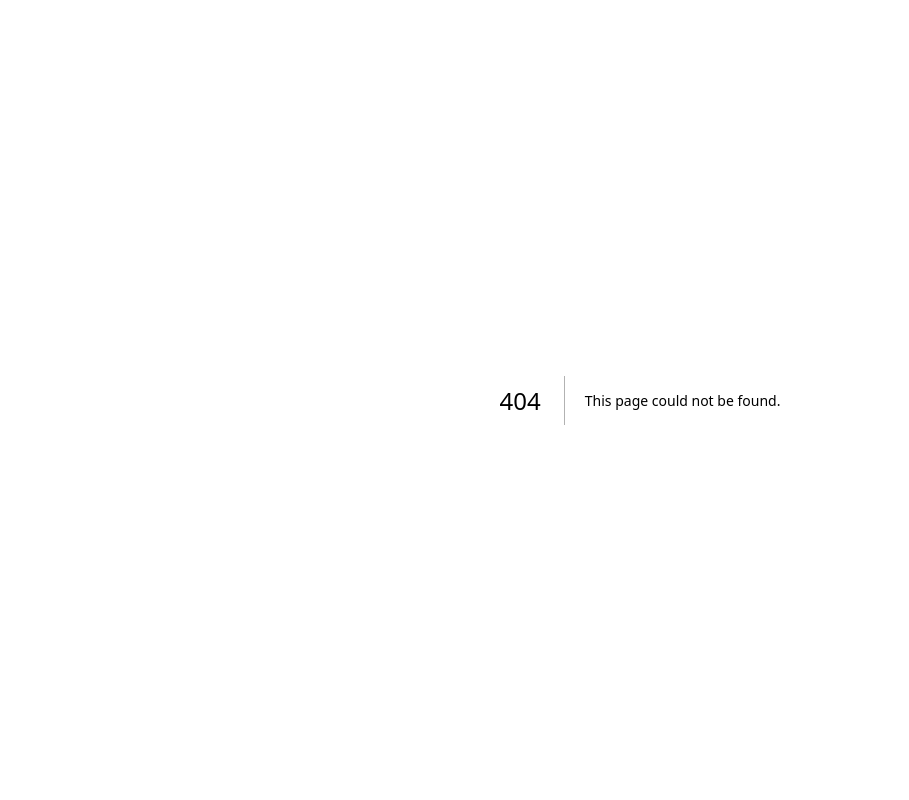
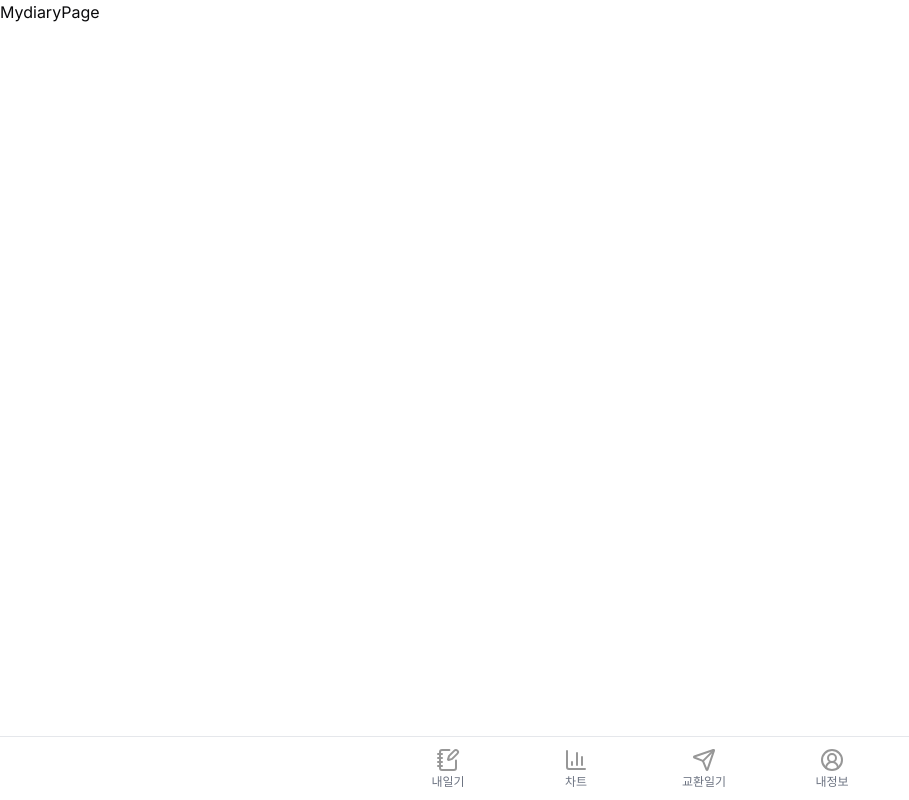
Before and after one commit to dwhddnjs/PODA, a Next.js app: page /mydiary in a window 1280 px wide. Before the commit this address had no page. Shown: the whole page, without its empty margins (0-909 px from the left). Built offline with nearby package versions, Linux system fonts and the light colour scheme.

Commit message:
:gear: Config : 세그먼트 별 폴더 추가 (#4)

```diff
--- /dev/null
+++ b/app/(main)/chart/page.tsx
@@ -0,0 +1,7 @@
+"use client"
+
+import React from "react"
+
+export default function ChartPage() {
+  return <div>ChartPage</div>
+}
--- /dev/null
+++ b/app/(main)/exchange-diary/page.tsx
@@ -0,0 +1,8 @@
+"use client"
+
+import { BottomNavigation } from "@/components/bottom-navigation"
+import React from "react"
+
+export default function ExchangeDiaryPage() {
+  return <div>교환일기</div>
+}
--- /dev/null
+++ b/app/(main)/mydiary/page.tsx
@@ -0,0 +1,7 @@
+"use client"
+
+import React from "react"
+
+export default function MydiaryPage() {
+  return <div>MydiaryPage</div>
+}
--- /dev/null
+++ b/app/(main)/mypage/page.tsx
@@ -0,0 +1,5 @@
+import React from "react"
+
+export default function MyPagePage() {
+  return <div>MyPagePage</div>
+}
```
